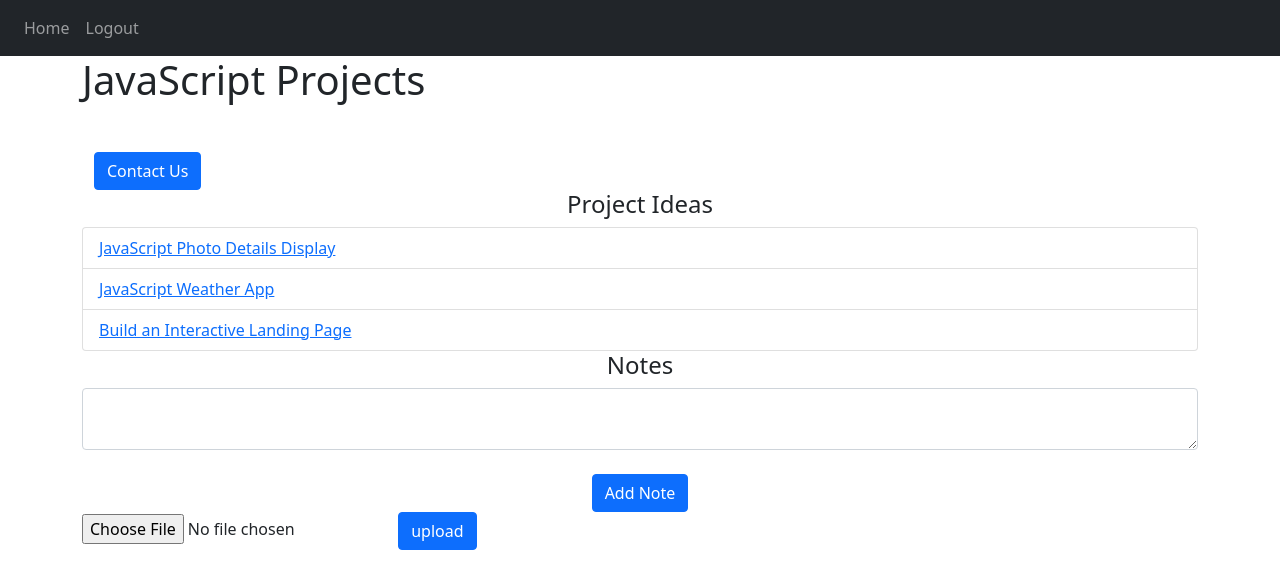
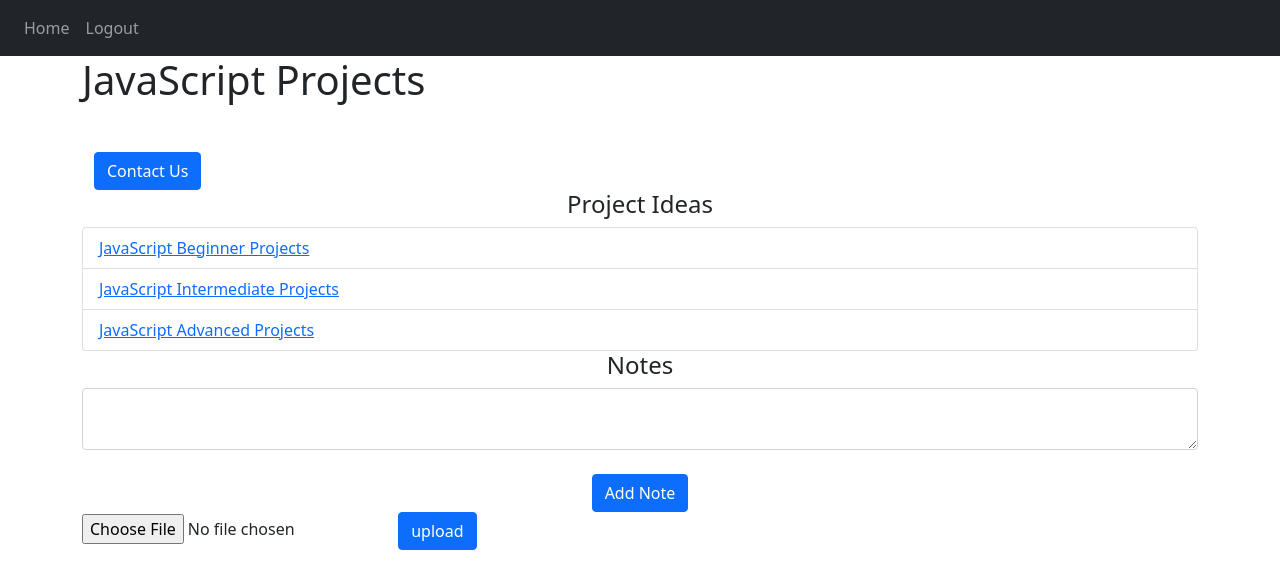
Before and after one commit to maalexra/Khajoor-Capstone-Project, a Flask app: page / in a window 1280 px wide. Shown: the top 581 px of the page. Run offline with Flask 2, Linux system fonts and the light colour scheme; the visitor is signed in with stand-in values (Sample User, id 1); data comes from the database, SQL or seed files in the repository; data that the repository does not hold is empty; some libraries are stand-ins or nearby versions.

Commit message:
first commit

```diff
--- a/website/templates/home.html
+++ b/website/templates/home.html
@@ -38,13 +38,13 @@
 <h4 align="center">Project Ideas</h4>
 <ul class="list-group" >
   <li class="list-group-item">
-    <a href="https://hackr.io/blog/javascript-projects#7-javascript-photo-details-display" target="_blank">JavaScript Photo Details Display</a>
+    <a href="https://thesmartcoder.dev/9-awesome-projects-you-can-build-with-vanilla-javascript/#javascript-beginner-projects" target="_blank">JavaScript Beginner Projects</a>
   </li>
   <li class="list-group-item">
-    <a href="https://hackr.io/blog/javascript-projects#4-javascript-weather-app" target="_blank">JavaScript Weather App</a>
+    <a href="https://thesmartcoder.dev/9-awesome-projects-you-can-build-with-vanilla-javascript/#javascript-intermediate-projects" target="_blank">JavaScript Intermediate Projects</a>
   </li>
   <li class="list-group-item">
-    <a href="https://hackr.io/blog/javascript-projects#8-build-an-interactive-landing-page" target="_blank">Build an Interactive Landing Page</a>
+    <a href="https://thesmartcoder.dev/9-awesome-projects-you-can-build-with-vanilla-javascript/#javascript-advanced-projects" target="_blank">JavaScript Advanced Projects</a>
   </li>
 </ul>
 
```
